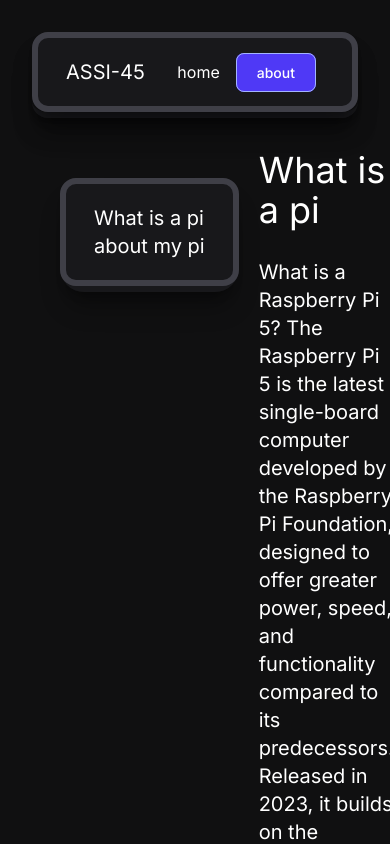
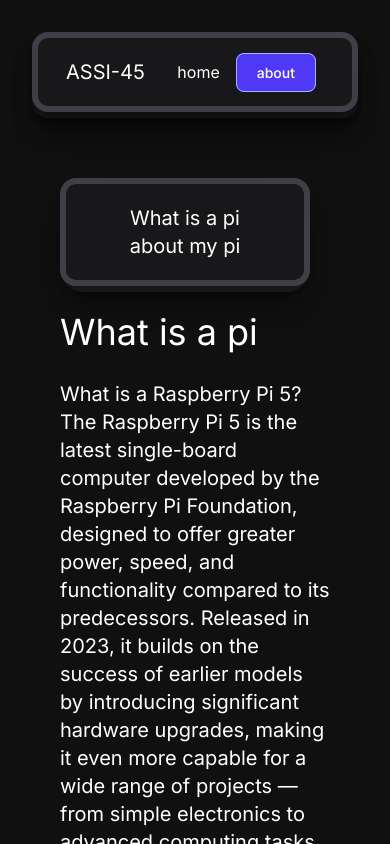
Before and after one commit to ASSI-45/blog, a React (Vite) app in the folder client/: page /blog-raspberry-pi-5 in a window 390 px wide. Shown: the top 844 px of the page. Built offline with nearby package versions, Linux system fonts and the light colour scheme.

Commit message:
somehow added responsive ui

```diff
--- a/client/src/pages/RaspberryPiPage.tsx
+++ b/client/src/pages/RaspberryPiPage.tsx
@@ -3,15 +3,15 @@
 export default function RaspberryPiPage() {
   return(
     <>
-    {/* container box */}
-      <div className="flex">
-      {/* anchor link box */}
-      <div className="static h-min mt-7 mr-5 border-b-6 rounded-3xl border-zinc-900 shadow-xl/30">
-        <div className="static h-full p-5 px-7 rounded-2xl border-solid border-6 border-zinc-700 bg-zinc-900 text-white text-nowrap font-inter">
-          <AnchorLink href="#what">What is a pi</AnchorLink>
-          <AnchorLink href="#about"><p>about my pi</p></AnchorLink>
+      {/* container box */}
+      <div className="flex sm:flex-row flex-col">
+        {/* anchor link box */}
+        <div className="static h-min mt-7 mr-5 mb-5 border-b-6 rounded-3xl border-zinc-900 shadow-xl/30">
+          <div className="static h-full p-5 px-7 rounded-2xl border-solid border-6 border-zinc-700 bg-zinc-900 text-white text-nowrap text-center font-inter">
+            <AnchorLink href="#what">What is a pi</AnchorLink>
+            <AnchorLink href="#about"><p>about my pi</p></AnchorLink>
+          </div>
         </div>
-      </div>
         {/* article */}
         <div>
           <h1 className="text-4xl"id="what">What is a pi</h1>
```
